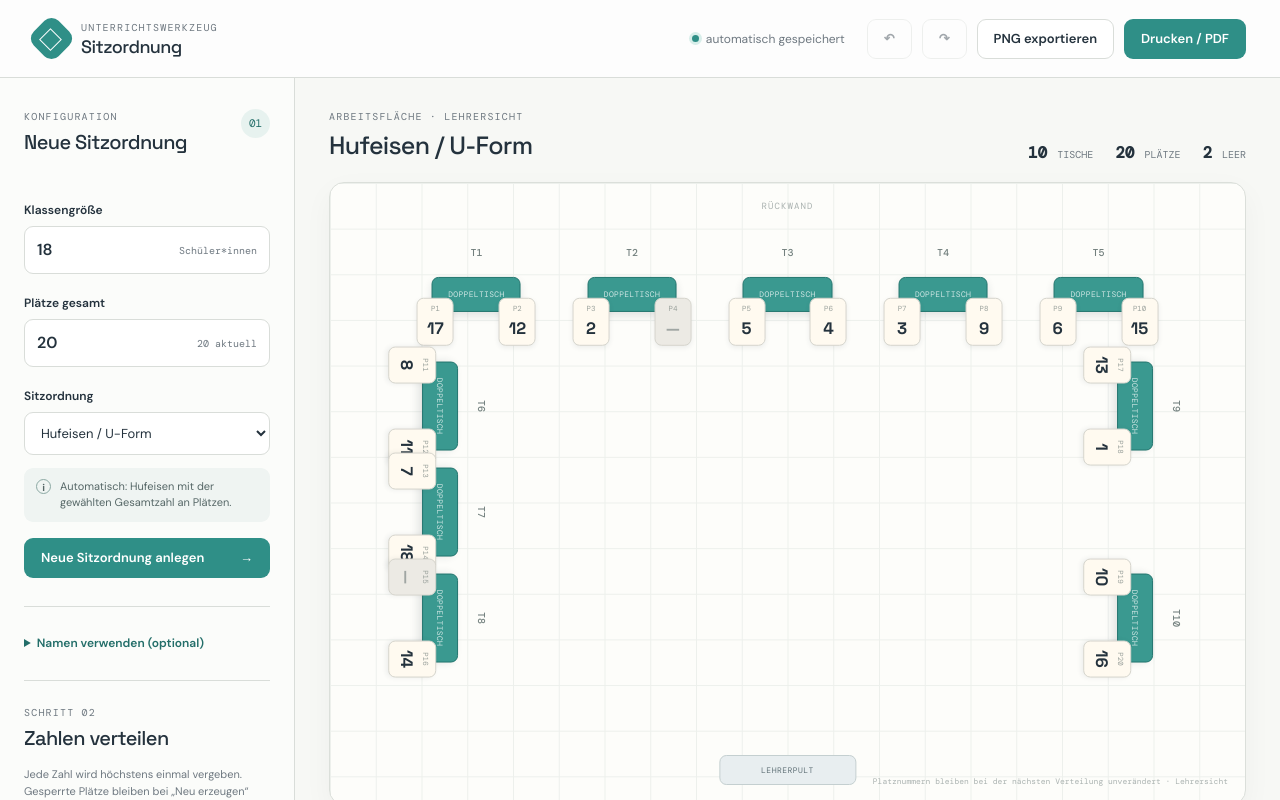
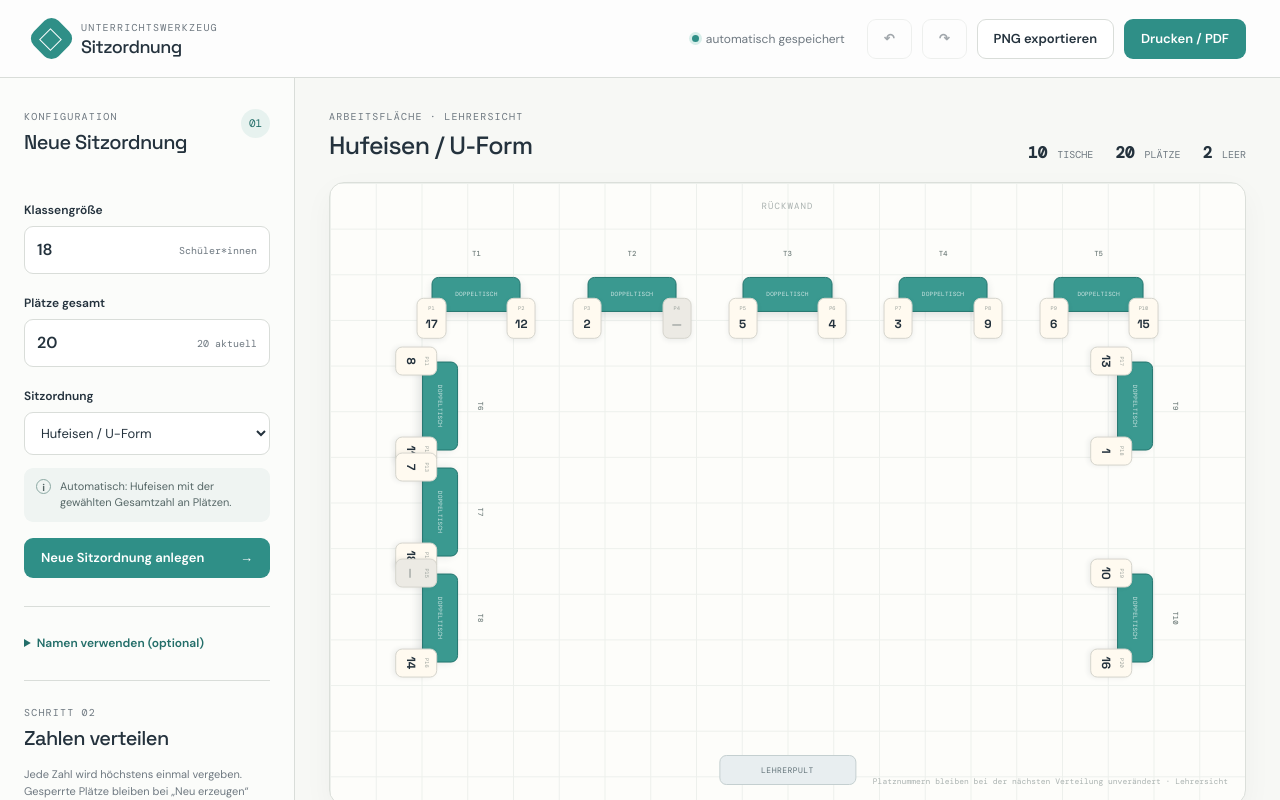
Before and after one commit to HelixBM/Sitzordnung-Generator, a Next.js app: page / in a window 1280 px wide. Shown: the top 800 px of the page. Built offline with nearby package versions, Linux system fonts and the light colour scheme.

Commit message:
Resize fix

```diff
--- a/app/globals.css
+++ b/app/globals.css
@@ -63,26 +63,26 @@ button:focus-visible, input:focus-visible, select:focus-visible, textarea:focus-
 .canvas-toolbar h2 { font-size: 25px; }
 .canvas-stats { display: flex; gap: 22px; color: var(--muted); font-family: "DM Mono", monospace; font-size: 10px; text-transform: uppercase; }
 .canvas-stats strong { margin-right: 4px; color: var(--ink); font-size: 16px; }
-.stage { position: relative; width: 100%; aspect-ratio: 1000 / 680; overflow: hidden; border: 1px solid #dbdfda; border-radius: 15px; background-color: #fdfdfa; background-image: linear-gradient(#edf0ec 1px, transparent 1px), linear-gradient(90deg, #edf0ec 1px, transparent 1px); background-size: 5% 7.35%; box-shadow: 0 10px 30px rgba(36,50,61,.04); touch-action: none; }
+.stage { position: relative; width: 100%; aspect-ratio: 1000 / 680; overflow: hidden; container-type: inline-size; border: 1px solid #dbdfda; border-radius: 15px; background-color: #fdfdfa; background-image: linear-gradient(#edf0ec 1px, transparent 1px), linear-gradient(90deg, #edf0ec 1px, transparent 1px); background-size: 5% 7.35%; box-shadow: 0 10px 30px rgba(36,50,61,.04); touch-action: none; }
 .room-label { position: absolute; top: 17px; left: 50%; transform: translateX(-50%); color: #aab2b0; font-family: "DM Mono", monospace; font-size: 9px; letter-spacing: .12em; }
 .teacher-desk { position: absolute; bottom: 19px; left: 50%; transform: translateX(-50%); width: 15%; padding: 8px 5px; border: 1px solid #c4cfd0; border-radius: 7px; background: #e8eef0; color: #607177; font-family: "DM Mono", monospace; font-size: 8px; letter-spacing: .06em; text-align: center; }
-.table-cluster { position: absolute; display: flex; align-items: center; justify-content: center; width: 13%; height: 10%; min-width: 72px; min-height: 40px; user-select: none; cursor: grab; }
+.table-cluster { position: absolute; display: flex; align-items: center; justify-content: center; width: 13%; height: 10%; min-width: 0; min-height: 0; user-select: none; cursor: grab; }
 .table-cluster:active { cursor: grabbing; }
 .table-cluster.double { width: 13%; }
 .table-cluster.single { width: 9%; }
 .table-body { position: absolute; z-index: 1; display: grid; place-items: center; width: 75%; height: 57%; border: 1px solid #22756e; border-radius: 7px; background: #3a9990; color: rgba(255,255,255,.75); box-shadow: 0 4px 8px rgba(36,50,61,.12); }
-.table-label { font-family: "DM Mono", monospace; font-size: clamp(5px, .66vw, 8px); letter-spacing: .04em; }
-.table-caption { position: absolute; z-index: 3; top: -3px; left: 50%; transform: translate(-50%, -100%); color: #73807e; font-family: "DM Mono", monospace; font-size: clamp(7px, .8vw, 10px); font-weight: 500; }
+.table-label { font-family: "DM Mono", monospace; font-size: clamp(5px, .66cqw, 8px); letter-spacing: .04em; }
+.table-caption { position: absolute; z-index: 3; top: -3px; left: 50%; transform: translate(-50%, -100%); color: #73807e; font-family: "DM Mono", monospace; font-size: clamp(7px, .8cqw, 10px); font-weight: 500; }
 .seat-row { position: absolute; z-index: 2; display: flex; justify-content: space-between; width: 100%; transform: translateY(58%); }
-.seat { display: flex; flex-direction: column; align-items: center; justify-content: center; width: clamp(23px, 3.2vw, 37px); height: clamp(33px, 4.5vw, 48px); padding: 3px 1px; border: 1px solid #d6d5cd; border-radius: 7px; background: #fffaf0; color: var(--ink); box-shadow: 0 2px 5px rgba(36,50,61,.08); transform: translateY(0); transition: .12s ease; }
+.seat { display: flex; flex-direction: column; align-items: center; justify-content: center; width: clamp(12px, 3.2cqw, 37px); height: clamp(18px, 4.5cqw, 48px); padding: 3px 1px; border: 1px solid #d6d5cd; border-radius: 7px; background: #fffaf0; color: var(--ink); box-shadow: 0 2px 5px rgba(36,50,61,.08); transform: translateY(0); transition: .12s ease; }
 .seat:hover { transform: translateY(-2px); border-color: var(--teal); }
 .seat.empty { background: #eceae4; color: #a0a6a3; }
 .seat-selected { border: 2px solid var(--orange) !important; background: #fff2e8 !important; box-shadow: 0 0 0 3px #f9dcc9; }
 .seat-locked { border-color: #5778a5; background: #eef4fb; }
-.seat-id { color: #99a09b; font-family: "DM Mono", monospace; font-size: clamp(5px, .58vw, 8px); }
-.seat-number { margin-top: 2px; font-family: "Space Grotesk", sans-serif; font-size: clamp(11px, 1.3vw, 18px); font-weight: 700; }
-.seat-name { max-width: 100%; overflow: hidden; font-family: "DM Sans", Arial, sans-serif; font-size: clamp(7px, .8vw, 11px); line-height: 1.05; text-overflow: ellipsis; white-space: nowrap; }
-.lock-mark { position: absolute; top: 1px; right: 2px; font-size: clamp(5px, .55vw, 8px); }
+.seat-id { color: #99a09b; font-family: "DM Mono", monospace; font-size: clamp(5px, .58cqw, 8px); }
+.seat-number { margin-top: 2px; font-family: "Space Grotesk", sans-serif; font-size: clamp(8px, 1.3cqw, 18px); font-weight: 700; }
+.seat-name { max-width: 100%; overflow: hidden; font-family: "DM Sans", Arial, sans-serif; font-size: clamp(7px, .8cqw, 11px); line-height: 1.05; text-overflow: ellipsis; white-space: nowrap; }
+.lock-mark { position: absolute; top: 1px; right: 2px; font-size: clamp(5px, .55cqw, 8px); }
 .table-cluster.single .seat-row { justify-content: center; }
 .stage-footer { position: absolute; right: 17px; bottom: 17px; color: #aab2b0; font-family: "DM Mono", monospace; font-size: 8px; }
 .legend { display: flex; flex-wrap: wrap; gap: 18px; margin: 12px 4px 0; color: var(--muted); font-size: 11px; }
@@ -93,5 +93,5 @@ button:focus-visible, input:focus-visible, select:focus-visible, textarea:focus-
 .legend-dot.locked-dot { border-color: #5778a5; background: #eef4fb; }
 .sr-only { position: absolute; width: 1px; height: 1px; padding: 0; margin: -1px; overflow: hidden; clip: rect(0, 0, 0, 0); white-space: nowrap; border: 0; }
 @media (max-width: 900px) { .topbar { padding: 0 20px; } .saved-status { display: none; } .workspace { grid-template-columns: 250px minmax(0, 1fr); } .sidebar { padding: 24px 17px; } .canvas-area { padding: 24px 20px; } .canvas-stats { gap: 10px; } }
-@media (max-width: 700px) { .topbar { height: auto; min-height: 72px; padding: 14px 16px; align-items: flex-start; gap: 12px; } .topbar-actions { flex-wrap: wrap; justify-content: flex-end; } .topbar-actions .button { min-height: 34px; padding: 0 10px; font-size: 11px; } .workspace { display: block; } .sidebar { border-right: 0; border-bottom: 1px solid var(--line); } .canvas-area { padding: 24px 13px; } .canvas-toolbar { align-items: flex-start; flex-direction: column; gap: 12px; } .canvas-toolbar h2 { font-size: 21px; } .canvas-stats { width: 100%; justify-content: space-between; } .stage { min-width: 570px; } .canvas-area { overflow-x: auto; } .legend { min-width: 570px; } }
+@media (max-width: 700px) { .topbar { height: auto; min-height: 72px; padding: 14px 16px; align-items: flex-start; gap: 12px; } .topbar-actions { flex-wrap: wrap; justify-content: flex-end; } .topbar-actions .button { min-height: 34px; padding: 0 10px; font-size: 11px; } .workspace { display: block; } .sidebar { border-right: 0; border-bottom: 1px solid var(--line); } .canvas-area { padding: 24px 13px; } .canvas-toolbar { align-items: flex-start; flex-direction: column; gap: 12px; } .canvas-toolbar h2 { font-size: 21px; } .canvas-stats { width: 100%; justify-content: space-between; } }
 @media print { @page { size: landscape; margin: 10mm; } body { background: white; } .no-print, .legend { display: none !important; } .topbar { height: 54px; padding: 0; border: 0; background: white; } .topbar-actions { display: none; } .workspace { display: block; min-height: 0; } .canvas-area { padding: 0; } .canvas-toolbar { margin-bottom: 10px; } .stage { border: 1px solid #bbb; box-shadow: none; } }
```
